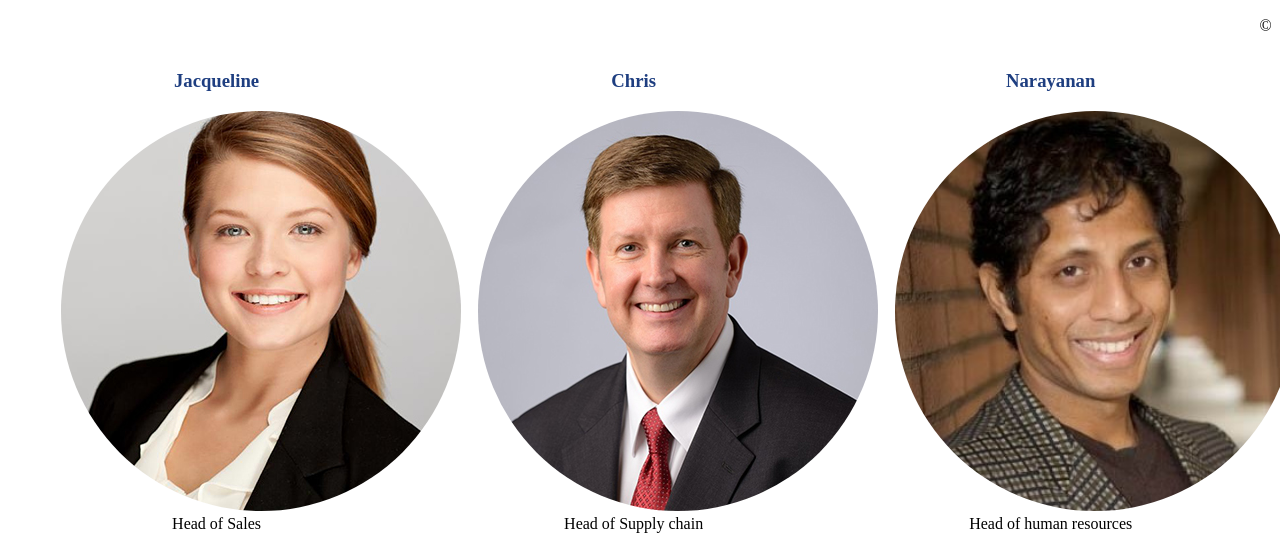
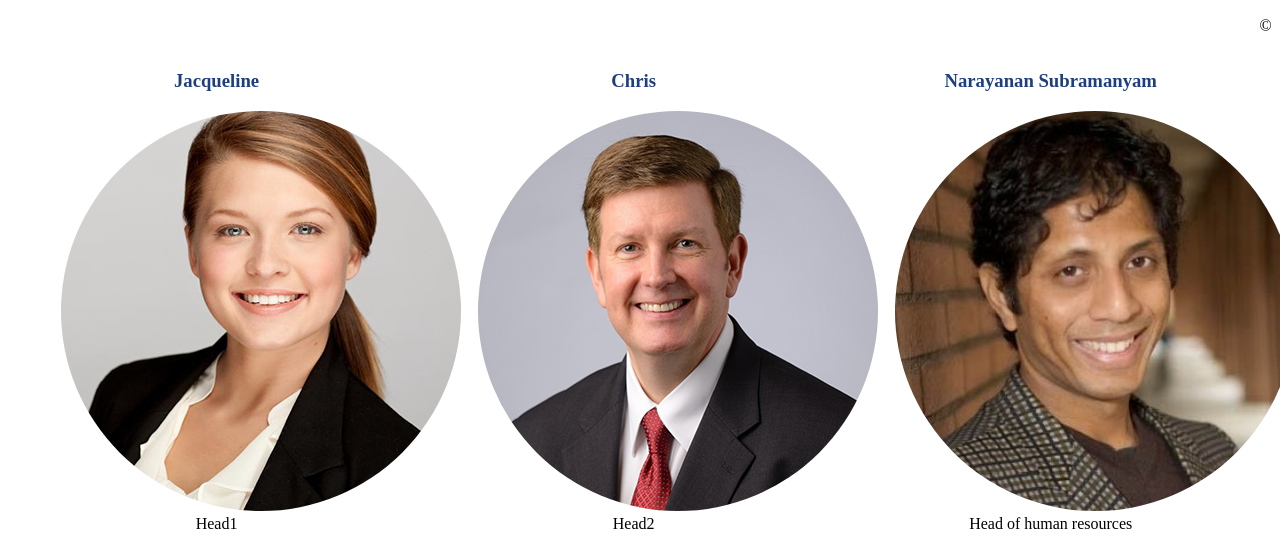
Before and after one commit to Chidambaram-Setty/Helloworld, a plain HTML site: page team.html in a window 1280 px wide. Shown: the part 209-755 px from the top of the page. Drawn offline with Linux system fonts and the light colour scheme.

Commit message:
Update team.html

```diff
--- a/team.html
+++ b/team.html
@@ -41,7 +41,7 @@
 		<h1> Jacqueline </h1>
 		<figure>
 		<img src="images/team_member_1.jpg" >
-		<figcaption>Head of Sales</figcaption>
+		<figcaption>Head1</figcaption>
 		</figure>
 		<p>Driven and results-oriented sales and marketing professional with over a decade of experience in both inbound and outbound sales and marketing techniques. Fully confident in solution selling and value-based selling techniques and experienced in international business. Able to quickly understand the benefits and selling points of a product or service. Strong leadership skills gained from master’s level education and hands-on work experience. Able to motivate a team and consistently meet and exceed goals. Organized and systematic approach to selling, augmented by high emotional sensitivity.</p>
 		<aside> Fun to work with </aside>
@@ -51,7 +51,7 @@
 		<h1> Chris </h1>
 		<figure>
 		<img src="images/team_member_2.jpg" >
-		<figcaption>Head of Supply chain</figcaption>
+		<figcaption>Head2</figcaption>
 		</figure>
 		<p> Chris is an expert at synchronizing supply with demand and at developing supply
 chain strategies that significantly impact on profitability and increase the total value of
@@ -64,7 +64,7 @@ that wants to hire the best-qualified and most experienced people.</p>
 	</article>
 
 	<article>
-		<h1> Narayanan </h1>
+		<h1> Narayanan Subramanyam </h1>
 		<figure>
 		<img src="images/team_member_3.jpg" width="400px" height="400px">
 		<figcaption>Head of human resources</figcaption>
```
